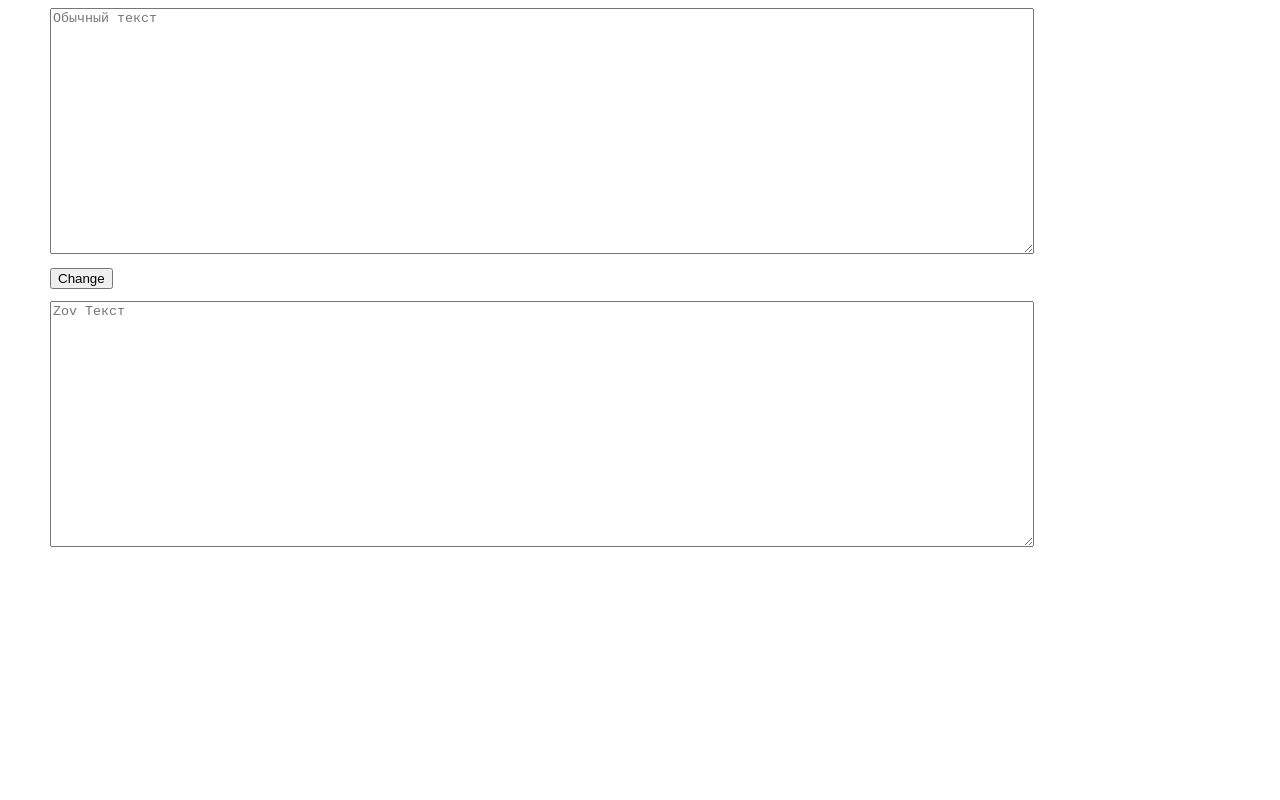
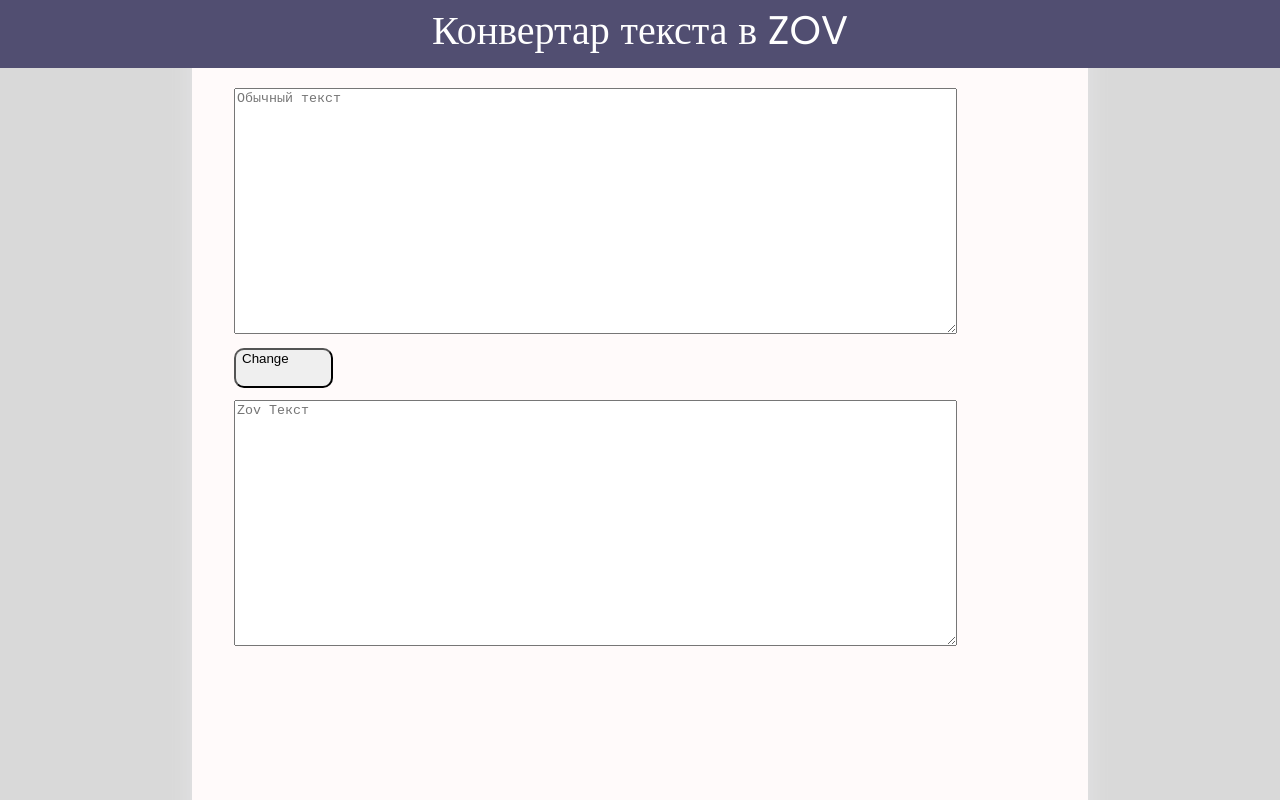
Before and after one commit to 9grinick/ZvoConverter, a plain HTML site: page Index.html in a window 1280 px wide. Shown: the top 800 px of the page. Drawn offline with Linux system fonts and the light colour scheme.

Commit message:
2 по крутости обновление
новый дизайн:exploding_head:

```diff
--- a/Index.html
+++ b/Index.html
@@ -4,8 +4,15 @@
     <meta charset="utf-8">
     <title>Zov</title>
     <link rel="stylesheet" href="Styles.css" />
+    <link rel="preconnect" href="https://fonts.googleapis.com">
+    <link rel="preconnect" href="https://fonts.gstatic.com" crossorigin>
+    <link href="https://fonts.googleapis.com/css2?family=Poppins&display=swap" rel="stylesheet">
+    <link rel="icon" href="image.png" type="image/x-icon">
 </head>
 <body>
+    <div class="header">
+        Конвертар текста в ZOV
+    </div>
     <div class="center" id="center">
         <form name="form" class="calc">
             <textarea class="NormText" placeholder="Обычный текст" id="Norm"></textarea> <br />
--- a/Styles.css
+++ b/Styles.css
@@ -1,17 +1,59 @@
 .center{
-    margin-left:42px;
+    margin-left:184px;
+    margin-right: 184px;
+    background-color: snow;
+    box-shadow: 0 5px 20px #E4E4E6;
 }
 .NormText {
+    margin-top: 80px;
+    margin-left: 42px;
     width: 80%;
     height: 30vh;
 
 }
 .ZovText {
-
+    margin-left: 42px;
     width: 80%;
     height: 30vh;
+    margin-bottom: 300px;
 }
 .Change{
+    border-radius: 10px;
+    margin-left: 42px;
     margin-top:10px;
     margin-bottom:12px;
+    transition: 0.2s ease;
+    padding-bottom: 20px;
+    padding-right: 42px;
+    text-align: center;
 }
+.Change:hover{
+    background-color: #514E71;
+}
+body{
+    background-color: #d9d9d9;
+}
+.header{
+    background-color: #514E71;
+    height: 68px;
+    position: absolute;
+    width: 100%;
+    left: 0;
+    right: 0;
+    top: 0;
+    color: white;
+    text-align: center;
+    font-family: Poppins;
+    font-size: 40px;
+
+}
+
+
+
+
+
+.poppins-regular {
+    font-family: "Poppins", sans-serif;
+    font-weight: 400;
+    font-style: normal;
+  }
```
Also changed, not shown: image.png (added).
